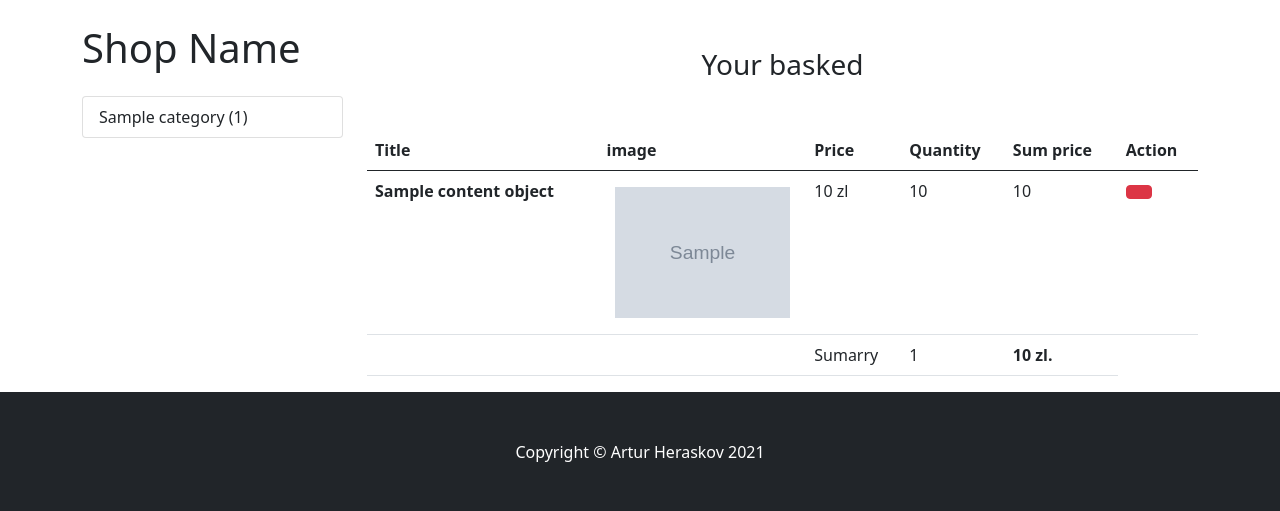
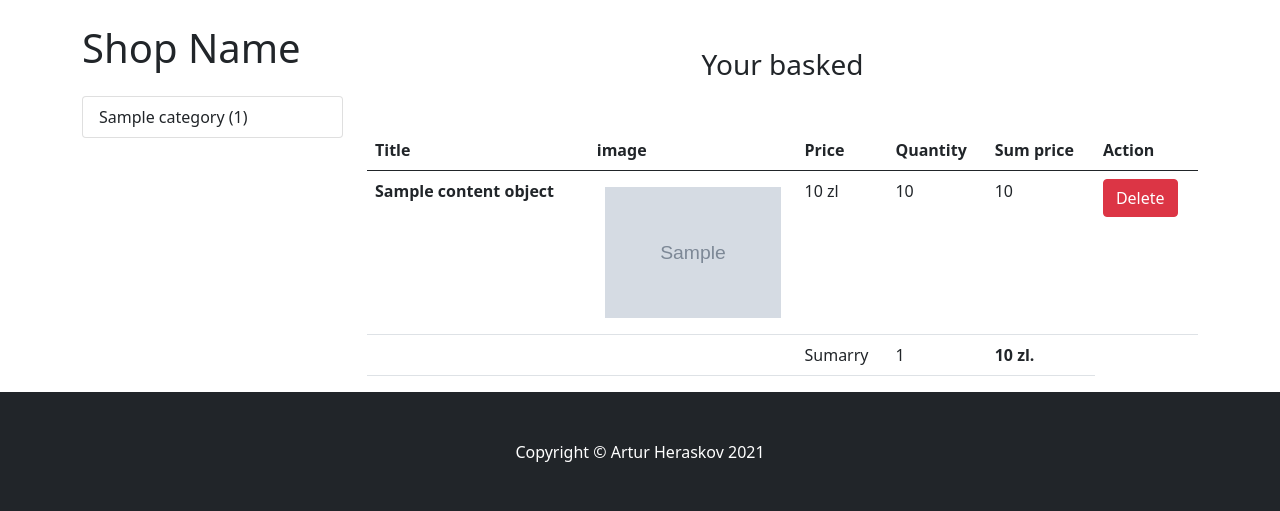
Before and after one commit to Aramegabara/online-shop, a Django app: template shop/mainapp/templates/mainapp/cart.html in a window 1280 px wide. Shown: the part 62-573 px from the top of the page. Run offline with Django 3.2, Linux system fonts and the light colour scheme; the template is opened without the code that fills it: most values are stand-ins (such as "Sample title", 1, 10 or a date in 2020); grey boxes marked "Sample" are stand-in pictures.

Commit message:
Delete from cart

```diff
--- a/shop/mainapp/models.py
+++ b/shop/mainapp/models.py
@@ -117,6 +117,9 @@ class Product(models.Model):
             raise MaxResolutionErrorExeption('Big image!')
         super().save(*args, **kwargs)
 
+    def get_model_name(self):
+        return self.__class__._meta.model_name
+
 
 class Notebook(Product):
 
@@ -172,9 +175,6 @@ class CartProduct(models.Model):
         self.sum_price = self.quantity * self.content_object.price
         super().save(*args, **kwargs)
 
-    def get_model_name(self):
-        return self.__class__._meta.model_name
-
 
 class Cart(models.Model):
 
--- a/shop/mainapp/templates/mainapp/cart.html
+++ b/shop/mainapp/templates/mainapp/cart.html
@@ -25,7 +25,7 @@
       <td>{{ item.quantity }}</td>
       <td>{{ item.sum_price }}</td>
       <td>
-        <a href="{% url 'delete_from_cart' ct_model=item.content_object.get_model_name slug=item.content_object.slug %}"><button class="btn btn-danger"
+        <a href="{% url 'delete_from_cart' ct_model=item.content_object.get_model_name slug=item.content_object.slug %}"><button class="btn btn-danger">Delete</button>
       </td>
 
     </tr>
```
Also changed, not shown: 1 other file.
